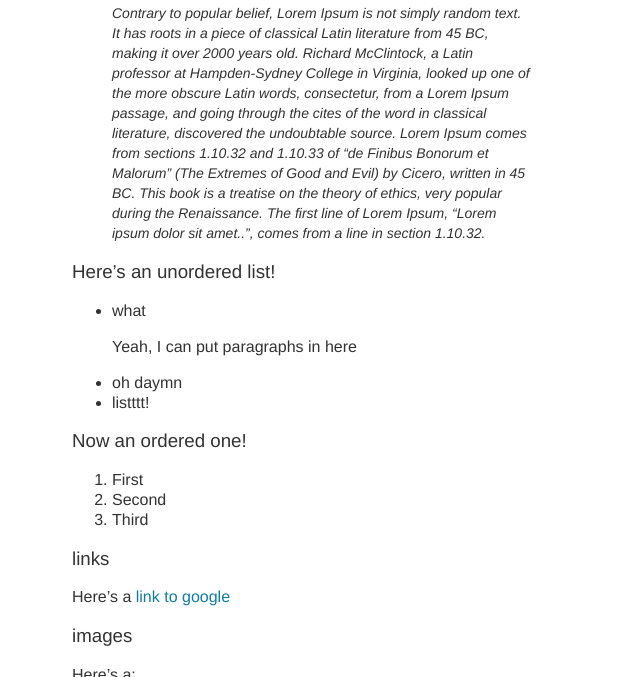
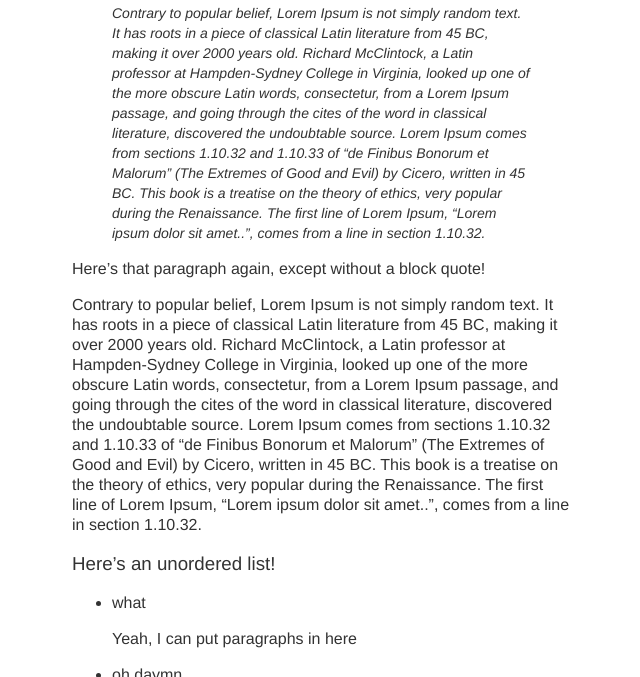
Before and after one commit to jeffrom/jeffrom.github.com, a Jekyll site: the page built from _posts/2012-8-28-another-post.markdown, in a window 1280 px wide and 900 px high, scrolled down 363 px, cut to the strip 0-677 px from the top of the window. Shown: the whole strip, without its empty margins (168-808 px from the left). Built offline with Jekyll 4.4.1, drawn with Linux system fonts in a browser that asks for light colours; nearby versions of some CDN libraries.

Commit message:
tweak the post template and one dummy post content

```diff
--- a/_layouts/post.html
+++ b/_layouts/post.html
@@ -7,15 +7,15 @@
                     {{ page.title }}
                 </div>
 
+                <div class="post_date">
+                    <i>{{ page.date | date_to_long_string }}</i>
+                </div>
+
                 {% if page.subtitle %}
                 <div class="post_subtitle">
                     {{ page.subtitle }}
                 </div>
                 {% endif %}
-
-                <div class="post_date">
-                    {{ page.date | date_to_long_string }}
-                </div>
 
                 <div class="clear"></div>
                 <hr class="sep">
@@ -28,10 +28,4 @@
         </div>
     </div>
 
-<!--{{ page.content }}
-    {{ page.title }}
-{{ page.url }}
-{{ page.date }}
-{{ page.id }}-->
-
 {% include footer.html %}
--- a/_posts/2012-8-28-another-post.markdown
+++ b/_posts/2012-8-28-another-post.markdown
@@ -28,6 +28,21 @@
 > BC. This book is a treatise on the theory of ethics, very popular
 > during the Renaissance. The first line of Lorem Ipsum, "Lorem ipsum
 > dolor sit amet..", comes from a line in section 1.10.32.
+
+Here's that paragraph again, except without a block quote!
+
+Contrary to popular belief, Lorem Ipsum is not simply random text.
+It has roots in a piece of classical Latin literature from 45 BC,
+making it over 2000 years old. Richard McClintock, a Latin
+professor at Hampden-Sydney College in Virginia, looked up one of
+the more obscure Latin words, consectetur, from a Lorem Ipsum
+passage, and going through the cites of the word in classical
+literature, discovered the undoubtable source. Lorem Ipsum comes
+from sections 1.10.32 and 1.10.33 of "de Finibus Bonorum et
+Malorum" (The Extremes of Good and Evil) by Cicero, written in 45
+BC. This book is a treatise on the theory of ethics, very popular
+during the Renaissance. The first line of Lorem Ipsum, "Lorem ipsum
+dolor sit amet..", comes from a line in section 1.10.32.
 
 ###Here's an unordered list!
 
```
